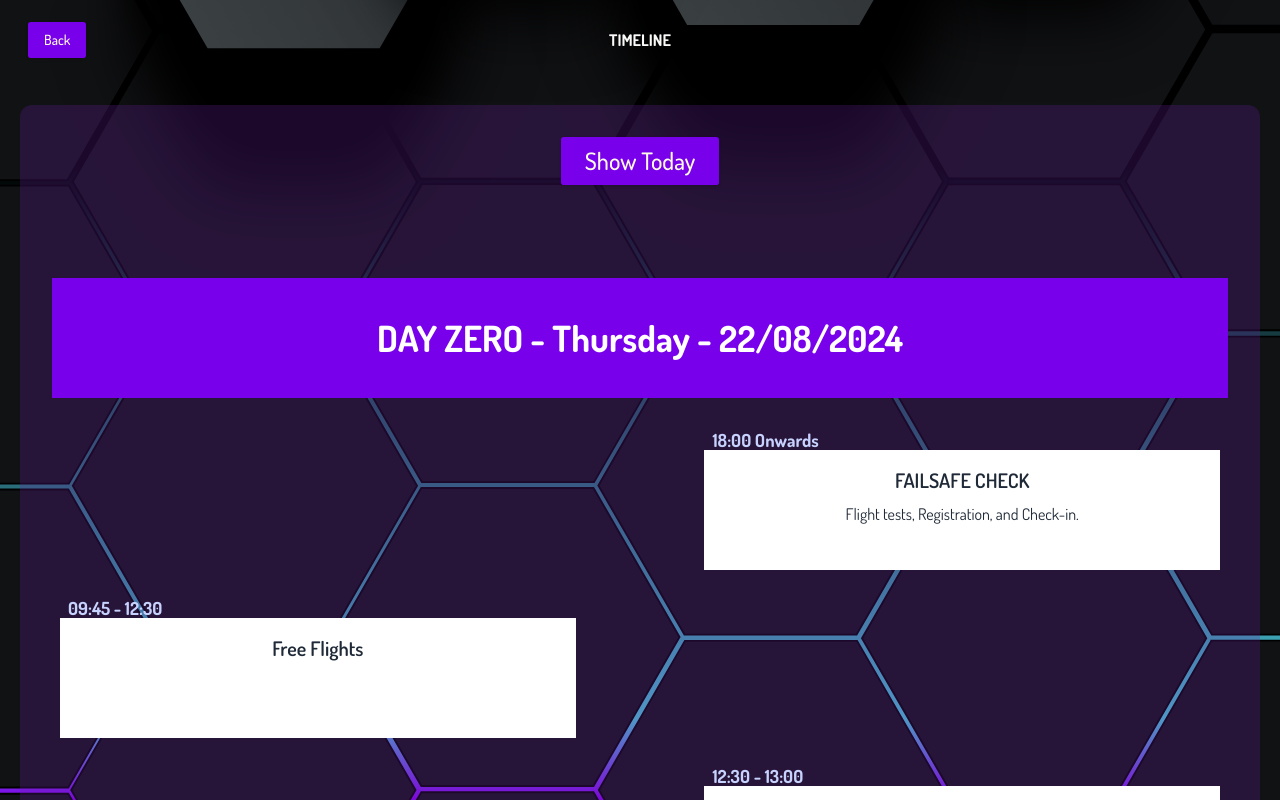
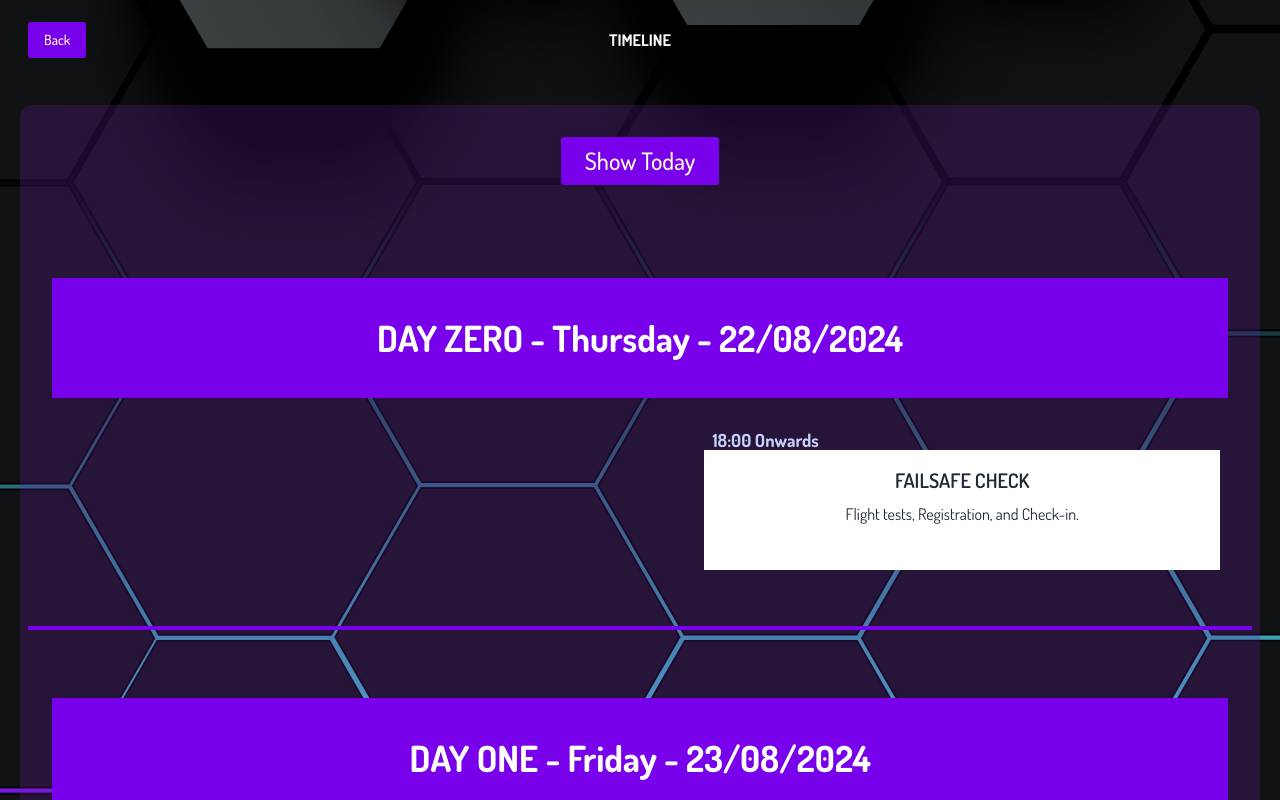
Before and after one commit to fpv-dronefest/dronefest-2024, a React (Vite) app: page /dronefest-2024/timeline in a window 1280 px wide. Built offline with nearby package versions, Linux system fonts and the light colour scheme; a web font is replaced by a local one.

Commit message:
Updated timeline

```diff
--- a/src/pages/Timeline/index.tsx
+++ b/src/pages/Timeline/index.tsx
@@ -17,36 +17,6 @@ const timelineList = [
         title: "FAILSAFE CHECK",
         description: "Flight tests, Registration, and Check-in.",
         time: "18:00 Onwards",
-      },
-      {
-        title: "Free Flights",
-        description: "",
-        time: "09:45 - 12:30",
-      },
-      {
-        title: "Channel Swap + 2nd Failsafe Checks",
-        description: "",
-        time: "12:30 - 13:00",
-      },
-      {
-        title: "Lunch Break",
-        description: "",
-        time: "12:30 - 13:00",
-      },
-      {
-        title: "Free Flights",
-        description: "",
-        time: "13:00 - ~18:00",
-      },
-      {
-        title: "Flight Lines Close",
-        description: "",
-        time: "~18:00",
-      },
-      {
-        title: "Evening Activities",
-        description: "",
-        time: "~19:00",
       },
     ],
   },
@@ -91,7 +61,7 @@ const timelineList = [
       },
       {
         title: "Evening Activities",
-        description: "",
+        description: "Activies held between 18:00 and 22:30 and include: Airsoft Free To Play - 5v5, Shisha, DJ, Fire Pit, Pool Table, Free (Ducted) Whoop Flights and Cinema Screenings!",
         time: "~19:00",
       },
     ],
@@ -147,7 +117,7 @@ const timelineList = [
       },
       {
         title: "Evening Activities",
-        description: "",
+        description: "Activies held between 18:00 and 22:30 and include: Airsoft Free To Play - 5v5, Shisha, DJ, Fire Pit, Pool Table, Free (Ducted) Whoop Flights and Cinema Screenings!",
         time: "~19:30",
       },
     ],
@@ -192,9 +162,14 @@ const timelineList = [
         time: "~18:00",
       },
       {
-        title: "Evening Activities",
+        title: "Best Pack Award",
         description: "",
         time: "~19:00",
+      },
+      {
+        title: "Evening Activities",
+        description: "Activies held between 18:00 and 22:30 and include: Airsoft Free To Play - 5v5, Shisha, DJ, Fire Pit, Pool Table, Free (Ducted) Whoop Flights and Cinema Screenings!",
+        time: "~19:30",
       },
     ],
   },
@@ -228,29 +203,19 @@ const timelineList = [
         time: "12:30 - 13:00",
       },
       {
-        title: "Go Nuts Goggle Run",
+        title: "Flight Lines Close",
         description: "",
-        time: "13:00",
+        time: "16:00",
       },
       {
-        title: "Free Flights",
+        title: "Site Clean Up",
         description: "",
-        time: "13:30 - ~18:00",
+        time: "16:00 - Onwards",
       },
       {
-        title: "Flight Lines Close",
+        title: "GO HOME!",
         description: "",
-        time: "~18:00",
-      },
-      {
-        title: "Giveaways",
-        description: "",
-        time: "~19:00",
-      },
-      {
-        title: "GO HOME",
-        description: "",
-        time: "~19:30",
+        time: "16:00 - Onwards",
       },
     ],
   },
```
